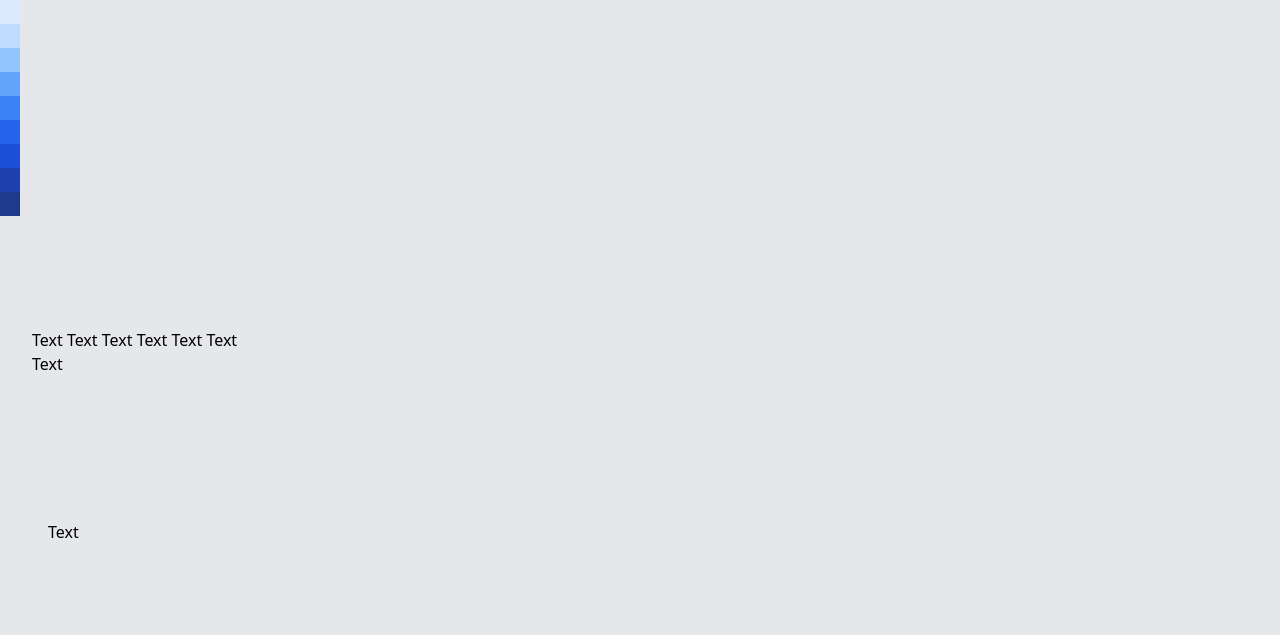
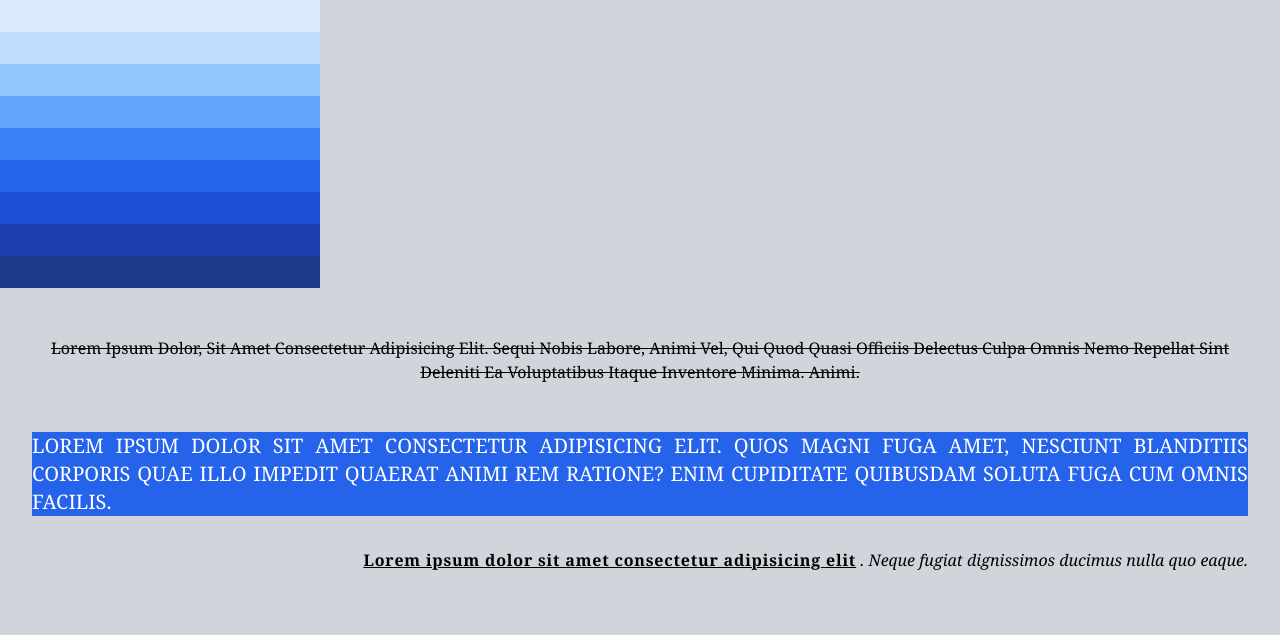
Before and after one commit to SAIDOU11/Tailwind-CSS, a plain HTML site: page index.html in a window 1280 px wide. Drawn offline with nearby package versions, Linux system fonts and the light colour scheme.

Commit message:
styling text

```diff
--- a/index.html
+++ b/index.html
@@ -9,20 +9,33 @@
     />
     <title>Tailwind CSS</title>
   </head>
-  <body class="bg-gray-200">
-    <div class="bg-blue-100 w-5 h-6"></div>
-    <div class="bg-blue-200 w-5 h-6"></div>
-    <div class="bg-blue-300 w-5 h-6"></div>
-    <div class="bg-blue-400 w-5 h-6"></div>
-    <div class="bg-blue-500 w-5 h-6"></div>
-    <div class="bg-blue-600 w-5 h-6"></div>
-    <div class="bg-blue-700 w-5 h-6"></div>
-    <div class="bg-blue-800 w-5 h-6"></div>
-    <div class="bg-blue-900 w-5 h-6"></div>
-
-    <div class="bg-orange-500 w-64 h-64 m-4 px-4 py-24">
-      Text Text Text Text Text Text Text
-    </div>
-    <div class="bg-orange-200 w-32 h-32 ml-8 p-4">Text</div>
+  <body class="bg-gray-300 font-serif">
+    <div class="bg-blue-100 w-1/4 h-8"></div>
+    <div class="bg-blue-200 w-1/4 h-8"></div>
+    <div class="bg-blue-300 w-1/4 h-8"></div>
+    <div class="bg-blue-400 w-1/4 h-8"></div>
+    <div class="bg-blue-500 w-1/4 h-8"></div>
+    <div class="bg-blue-600 w-1/4 h-8"></div>
+    <div class="bg-blue-700 w-1/4 h-8"></div>
+    <div class="bg-blue-800 w-1/4 h-8"></div>
+    <div class="bg-blue-900 w-1/4 h-8"></div>
+    <p class="m-12 text-center line-through capitalize">
+      Lorem ipsum dolor, sit amet consectetur adipisicing elit. Sequi nobis
+      labore, animi vel, qui quod quasi officiis delectus culpa omnis nemo
+      repellat sint deleniti ea voluptatibus itaque inventore minima. Animi.
+    </p>
+    <p
+      class="bg-blue-600 m-8 text-justify text-xl text-white leading-loosed uppercase"
+    >
+      Lorem ipsum dolor sit amet consectetur adipisicing elit. Quos magni fuga
+      amet, nesciunt blanditiis corporis quae illo impedit quaerat animi rem
+      ratione? Enim cupiditate quibusdam soluta fuga cum omnis facilis.
+    </p>
+    <p class="m-8 text-l italic text-right">
+      <span class="not-italic font-semibold tracking-wider underline"
+        >Lorem ipsum dolor sit amet consectetur adipisicing elit</span
+      >
+      . Neque fugiat dignissimos ducimus nulla quo eaque.
+    </p>
   </body>
 </html>
```
